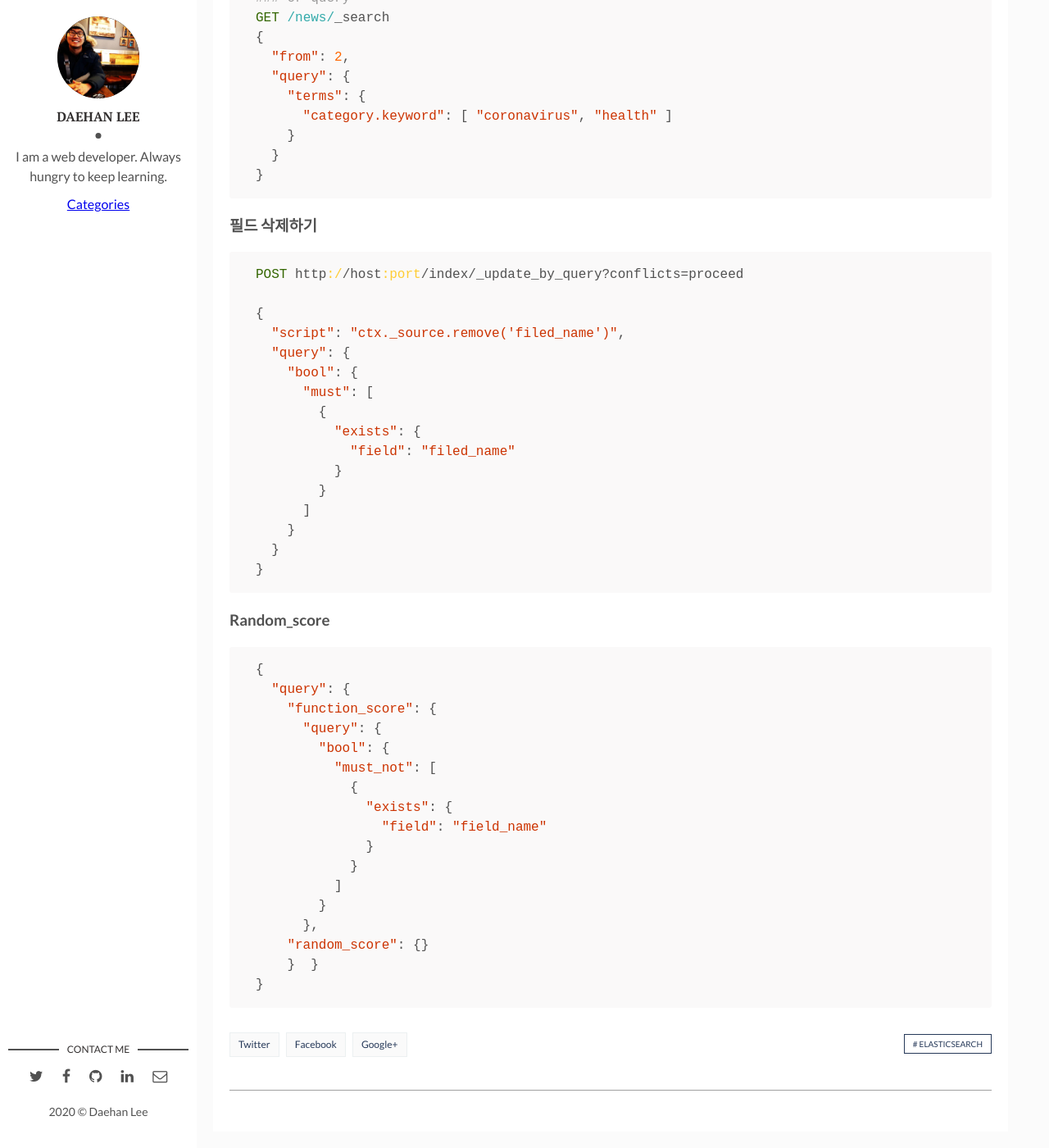
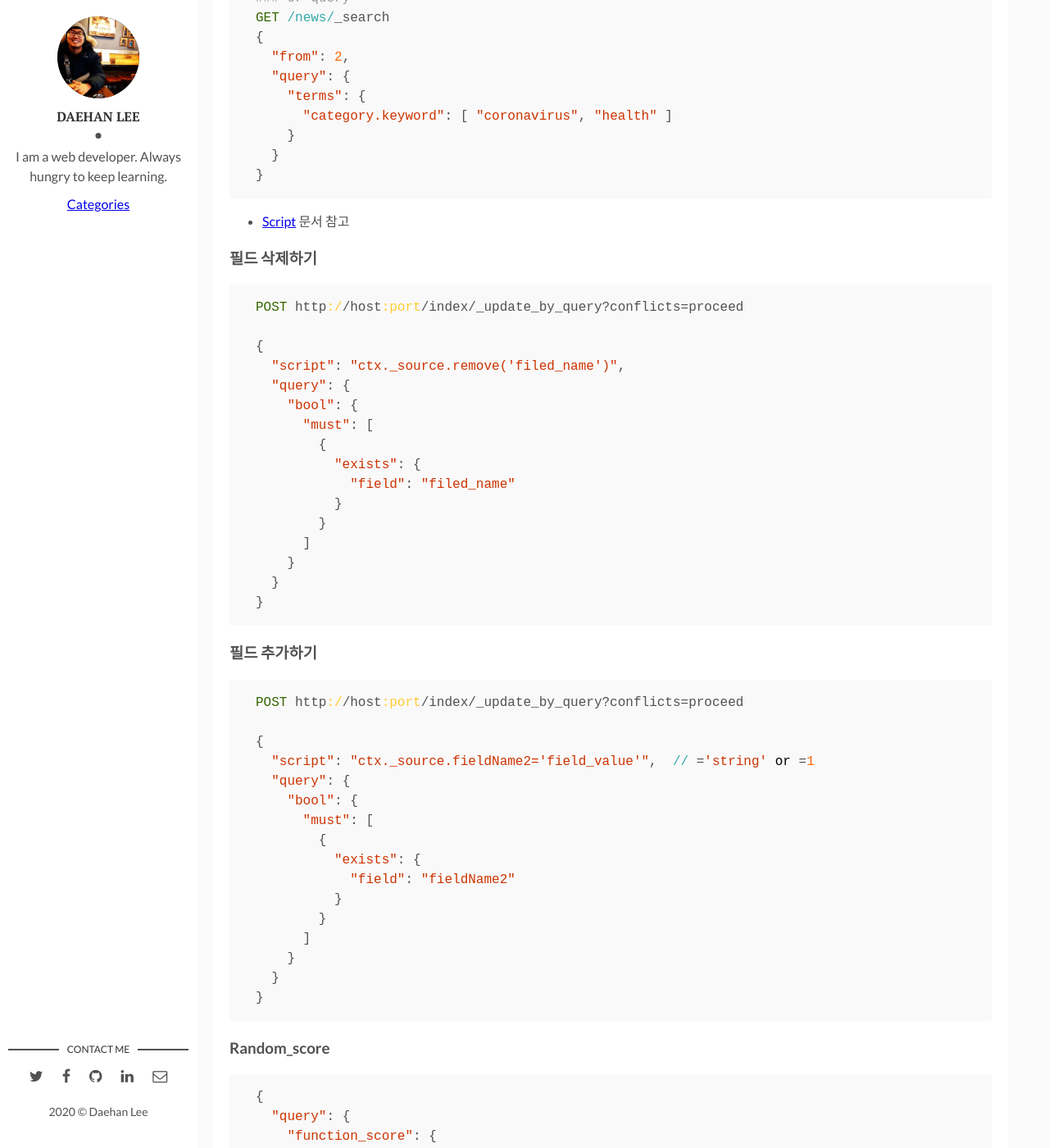
Before and after one commit to Foxlee1015/blog, a Jekyll site: the page built from _posts/2020-06-04-elasticsearch-query.markdown, in a window 1280 px wide and 1400 px high, scrolled down 6406 px. Shown: the whole window at 82% size. Built offline with Jekyll 4.4.1, drawn with Linux system fonts in a browser that asks for light colours; comment, search, counter and statistics services are not loaded.

Commit message:
post: update es script

```diff
--- a/_posts/2020-06-04-elasticsearch-query.markdown
+++ b/_posts/2020-06-04-elasticsearch-query.markdown
@@ -282,6 +282,9 @@ GET /news/_search
 
 {% endhighlight %}
 
+
+* [Script][Script] 문서 참고
+
 ### 필드 삭제하기
 
 {% highlight ruby %}
@@ -302,6 +305,28 @@ POST http://host:port/index/_update_by_query?conflicts=proceed
   }
 }
 {% endhighlight %}
+
+### 필드 추가하기
+
+{% highlight ruby %}
+POST http://host:port/index/_update_by_query?conflicts=proceed
+
+{
+  "script": "ctx._source.fieldName2='field_value'",  // ='string' or =1
+  "query": {
+    "bool": {
+      "must": [
+        {
+          "exists": {
+            "field": "fieldName2"
+          }
+        }
+      ]
+    }
+  }
+}
+{% endhighlight %}
+
 
 ### Random_score
 
@@ -325,3 +350,7 @@ POST http://host:port/index/_update_by_query?conflicts=proceed
     }  }
 }
 {% endhighlight %}
+
+
+
+[Script]: https://www.elastic.co/guide/en/elasticsearch/reference/current/docs-update.html
```
